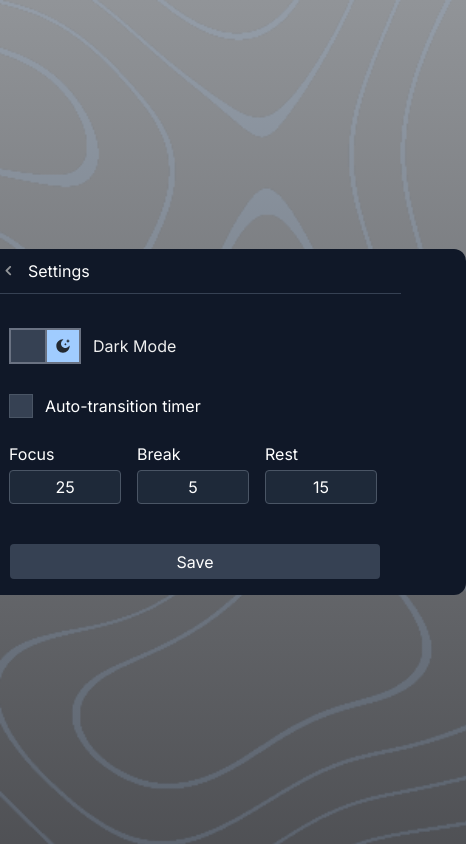
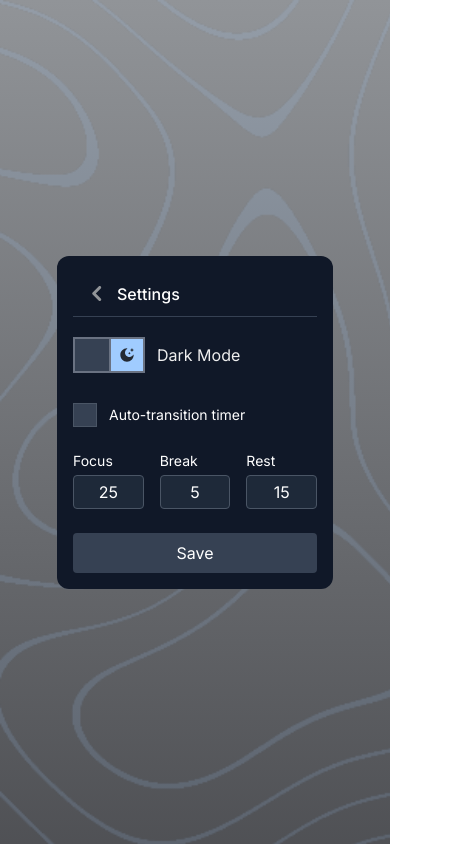
Before and after one commit to jotadagostin/pomodoroTimer, a React (Vite) app in the folder pomodoro/: page /configs in a window 390 px wide. Shown: the whole page, 466 px wide, since content can reach past the window. Built offline with nearby package versions, Linux system fonts and the light colour scheme.

Commit message:
update mobile version

```diff
--- a/pomodoro/src/pages/Configs.tsx
+++ b/pomodoro/src/pages/Configs.tsx
@@ -40,16 +40,23 @@ export default function Configs() {
   }
 
   // return (
-  //   <div className=" bg-[var(--text-default-inverse)] flex flex-col justify-between items-center w-[412px] h-[256px] rounded-xl">
-  //     <header className="w-[412px] h-[45px]  flex flex-col justify-center items-start  border-b-1 border-[var(--bg-paper)] ">
+  //   <div
+  //     className={`flex flex-col justify-between items-center w-[542px] h-[346px] rounded-xl transition-colors
+  //       ${darkMode ? "bg-gray-900 text-white" : "bg-white text-black"}`}
+  //   >
+  //     <header
+  //       className={`w-[412px] h-[45px] flex flex-col justify-center items-start border-b
+  //       ${darkMode ? "border-gray-700" : "border-gray-300"}`}
+  //     >
   //       <Link to={"/"}>
-  //         <h1 className="flex gap-4 relative text-[var(--text-default)] pl-4">
+  //         <h1 className="flex gap-4 relative pl-4">
   //           <img src={arrowSetting} alt="" />
   //           Settings
   //         </h1>
   //       </Link>
   //     </header>
-  //     <main className="w-[412px] h-[191px] flex px-5  flex-col gap-6">
+
+  //     <main className="w-[412px] h-[191px] flex px-5 flex-col gap-6">
   //       <Switch />
 
   //       {/* auto-transition-input */}
@@ -60,93 +67,92 @@ export default function Configs() {
   //           checked={autoTransition}
   //           onChange={() => setAutoTransition(!autoTransition)}
   //         />
-
   //         <div
-  //           className={`w-6 h-6 border border-gray-400 flex items-center justify-center transition-colors ${
-  //             autoTransition ? "bg-[#A0CCFF]" : "bg-gray-300"
-  //           }`}
+  //           className={`w-6 h-6 border flex items-center justify-center transition-colors
+  //             ${darkMode ? "border-gray-600" : "border-gray-400"}
+  //             ${
+  //               autoTransition
+  //                 ? "bg-blue-400"
+  //                 : darkMode
+  //                 ? "bg-gray-700"
+  //                 : "bg-gray-300"
+  //             }`}
   //         >
   //           {autoTransition && (
   //             <img src={checkSvg} alt="Checked" className="w-4 h-4" />
   //           )}
   //         </div>
-
-  //         <h4 className="ms-3 text-[var(--text-default)]">
-  //           Auto-transition timer
-  //         </h4>
+  //         <h4 className="ms-3">Auto-transition timer</h4>
   //       </label>
 
   //       {/* Focus-Break-Rest INPUT */}
-
-  //       <div className="flex  gap-4 w-60">
-  //         {/* Focus */}
-  //         <div className="flex flex-col items-start justify-between gap-1">
-  //           <label className="text-[var(--text-default)]">Focus</label>
-  //           <input
-  //             type="number"
-  //             min={1}
-  //             max={180}
-  //             value={focusTime}
-  //             onChange={(e) => setFocusTime(Number(e.target.value))}
-  //             className="w-28 p-1 text-center border border-gray-500 rounded bg-[var(--bg-paper)] text-[var(--text-default)]"
-  //           />
-  //         </div>
-  //         {/* Break */}
-  //         <div className="flex  flex-col items-start justify-between">
-  //           <label className="text-[var(--text-default)]">Break</label>
-  //           <input
-  //             type="number"
-  //             min={1}
-  //             max={60}
-  //             value={breakTime}
-  //             onChange={(e) => setBreakTime(Number(e.target.value))}
-  //             className="w-28 p-1 text-center border border-gray-500 rounded bg-[var(--bg-paper)] text-[var(--text-default)]"
-  //           />
-  //         </div>
-  //         {/* Rest */}
-  //         <div className="flex flex-col items-start justify-between">
-  //           <label className="text-[var(--text-default)]">Rest</label>
-  //           <input
-  //             type="number"
-  //             min={1}
-  //             max={120}
-  //             value={restTime}
-  //             onChange={(e) => setRestTime(Number(e.target.value))}
-  //             className="w-28 p-1 text-center border border-gray-500 rounded bg-[var(--bg-paper)] text-[var(--text-default)]"
-  //           />
-  //         </div>
+  //       <div className="flex gap-4 w-60">
+  //         {[
+  //           { label: "Focus", value: focusTime, set: setFocusTime, max: 180 },
+  //           { label: "Break", value: breakTime, set: setBreakTime, max: 60 },
+  //           { label: "Rest", value: restTime, set: setRestTime, max: 120 },
+  //         ].map(({ label, value, set, max }) => (
+  //           <div key={label} className="flex flex-col items-start gap-1">
+  //             <label>{label}</label>
+  //             <input
+  //               type="number"
+  //               min={1}
+  //               max={max}
+  //               value={value}
+  //               onChange={(e) => set(Number(e.target.value))}
+  //               className={`w-28 p-1 text-center border rounded
+  //                 ${
+  //                   darkMode
+  //                     ? "bg-gray-800 border-gray-600 text-white"
+  //                     : "bg-gray-100 border-gray-400 text-black"
+  //                 }`}
+  //             />
+  //           </div>
+  //         ))}
   //       </div>
   //     </main>
+
   //     <button
   //       onClick={handleSave}
-  //       className="w-[370px] h-[35px] flex items-center justify-center  mt-1  mb-1 px-1 py-1 bg-gray-500 text-white rounded hover:bg-gray-600 transition"
+  //       className={`w-[370px] h-[35px] flex items-center justify-center  mb-4 rounded transition cursor-pointer
+  //         ${
+  //           darkMode
+  //             ? "bg-gray-700 text-white hover:bg-gray-600"
+  //             : "bg-gray-500 text-white hover:bg-gray-600"
+  //         }`}
   //     >
   //       Save
   //     </button>
   //   </div>
   // );
-
   return (
     <div
-      className={`flex flex-col justify-between items-center w-[542px] h-[346px] rounded-xl transition-colors
+      className={`flex flex-col justify-between items-center
+        w-full max-w-md sm:max-w-lg md:max-w-xl
+        min-h-[300px] sm:min-h-[340px]
+        rounded-xl transition-colors p-4 sm:p-6
         ${darkMode ? "bg-gray-900 text-white" : "bg-white text-black"}`}
     >
+      {/* Header */}
       <header
-        className={`w-[412px] h-[45px] flex flex-col justify-center items-start border-b
+        className={`w-full h-[45px] flex items-center justify-start border-b px-4
         ${darkMode ? "border-gray-700" : "border-gray-300"}`}
       >
-        <Link to={"/"}>
-          <h1 className="flex gap-4 relative pl-4">
-            <img src={arrowSetting} alt="" />
-            Settings
-          </h1>
+        <Link to={"/"} className="flex gap-3 items-center">
+          <img
+            src={arrowSetting}
+            alt="back"
+            className="w-4 h-4 sm:w-5 sm:h-5"
+          />
+          <h1 className="text-base sm:text-lg font-medium">Settings</h1>
         </Link>
       </header>
 
-      <main className="w-[412px] h-[191px] flex px-5 flex-col gap-6">
+      {/* Main */}
+      <main className="w-full flex flex-col gap-6 mt-4">
         <Switch />
 
-        {/* auto-transition-input */}
+        {/* Auto-transition */}
         <label className="relative inline-flex items-center cursor-pointer">
           <input
             type="checkbox"
@@ -169,25 +175,25 @@ export default function Configs() {
               <img src={checkSvg} alt="Checked" className="w-4 h-4" />
             )}
           </div>
-          <h4 className="ms-3">Auto-transition timer</h4>
+          <h4 className="ms-3 text-sm sm:text-base">Auto-transition timer</h4>
         </label>
 
-        {/* Focus-Break-Rest INPUT */}
-        <div className="flex gap-4 w-60">
+        {/* Focus/Break/Rest inputs */}
+        <div className="flex flex-wrap sm:flex-nowrap gap-4 w-full justify-between">
           {[
             { label: "Focus", value: focusTime, set: setFocusTime, max: 180 },
             { label: "Break", value: breakTime, set: setBreakTime, max: 60 },
             { label: "Rest", value: restTime, set: setRestTime, max: 120 },
           ].map(({ label, value, set, max }) => (
-            <div key={label} className="flex flex-col items-start gap-1">
-              <label>{label}</label>
+            <div key={label} className="flex flex-col items-start gap-1 flex-1">
+              <label className="text-sm sm:text-base">{label}</label>
               <input
                 type="number"
                 min={1}
                 max={max}
-                value={value}
+                value={value || ""}
                 onChange={(e) => set(Number(e.target.value))}
-                className={`w-28 p-1 text-center border rounded
+                className={`w-full p-1 text-center border rounded
                   ${
                     darkMode
                       ? "bg-gray-800 border-gray-600 text-white"
@@ -199,9 +205,10 @@ export default function Configs() {
         </div>
       </main>
 
+      {/* Save button */}
       <button
         onClick={handleSave}
-        className={`w-[370px] h-[35px] flex items-center justify-center  mb-4 rounded transition cursor-pointer
+        className={`w-full max-w-sm h-[40px] mt-6 rounded transition cursor-pointer
           ${
             darkMode
               ? "bg-gray-700 text-white hover:bg-gray-600"
--- a/pomodoro/src/pages/Pomorodo.tsx
+++ b/pomodoro/src/pages/Pomorodo.tsx
@@ -93,20 +93,23 @@ export function Pomodoro() {
 
   return (
     <div
-      className={`flex flex-col justify-between items-center w-[542px] h-[346px] rounded-xl transition-colors ${
-        darkMode ? "bg-gray-900 text-white" : "bg-white text-black"
-      }`}
+      className={`flex flex-col justify-between items-center
+        w-full max-w-md sm:max-w-lg md:max-w-xl
+        min-h-[300px] sm:min-h-[340px]
+        rounded-xl transition-colors p-4 sm:p-6
+        ${darkMode ? "bg-gray-900 text-white" : "bg-white text-black"}`}
     >
+      {/* Header */}
       <header
-        className={`w-[412px] h-[45px] flex flex-col items-center justify-center border-b ${
-          darkMode ? "border-gray-700" : "border-gray-300"
-        }`}
+        className={`w-full h-[45px] flex items-center justify-center border-b
+          ${darkMode ? "border-gray-700" : "border-gray-300"}`}
       >
-        <nav className="w-[412px] flex justify-around ">
+        <nav className="w-full flex justify-around text-sm sm:text-base">
           {(["Focus", "Break", "Rest"] as Mode[]).map((m) => (
             <button
               key={m}
-              className={`relative pb-3 pt-3 cursor-pointer ${
+              className={`relative pb-2 pt-2 cursor-pointer
+                ${
                   mode === m
                     ? darkMode
                       ? "text-white"
@@ -123,14 +126,16 @@ export function Pomodoro() {
         </nav>
       </header>
 
-      <main className="w-[412px] flex-1 flex flex-col justify-center items-center gap-5">
-        <div className="w-[186px] flex justify-center items-center text-5xl font-bold">
+      {/* Timer */}
+      <main className="flex-1 flex flex-col justify-center items-center gap-5 w-full">
+        <div className="flex justify-center items-center text-5xl sm:text-6xl font-bold">
           <span>{minutes}</span>
           <span>:</span>
           <span>{seconds}</span>
         </div>
 
-        <div className="w-[415px] h-[45px] flex justify-center items-center gap-6">
+        {/* Controls */}
+        <div className="w-full flex justify-center items-center gap-6">
           {/* Restart */}
           <button
             className={`cursor-pointer duration-200 ${
@@ -138,7 +143,11 @@ export function Pomodoro() {
             }`}
             onClick={handleRestart}
           >
-            <img src={restartSvg} alt="restart icon" />
+            <img
+              src={restartSvg}
+              alt="restart icon"
+              className="w-6 h-6 sm:w-8 sm:h-8"
+            />
           </button>
 
           {/* Start/Pause */}
@@ -151,7 +160,11 @@ export function Pomodoro() {
                 darkMode ? "invert" : "hover:invert"
               }`}
             >
-              <img src={configSvg} alt="config icon" />
+              <img
+                src={configSvg}
+                alt="config icon"
+                className="w-6 h-6 sm:w-8 sm:h-8"
+              />
             </button>
           </Link>
         </div>
```
Lines whose indentation alone changed are shown as unchanged.
